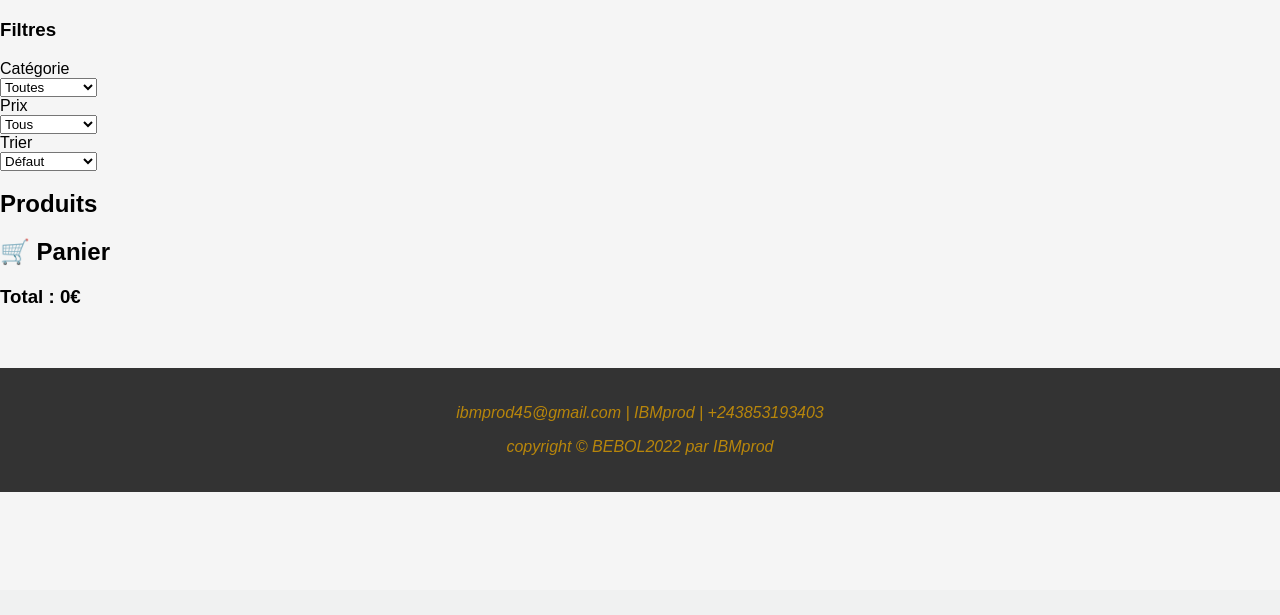
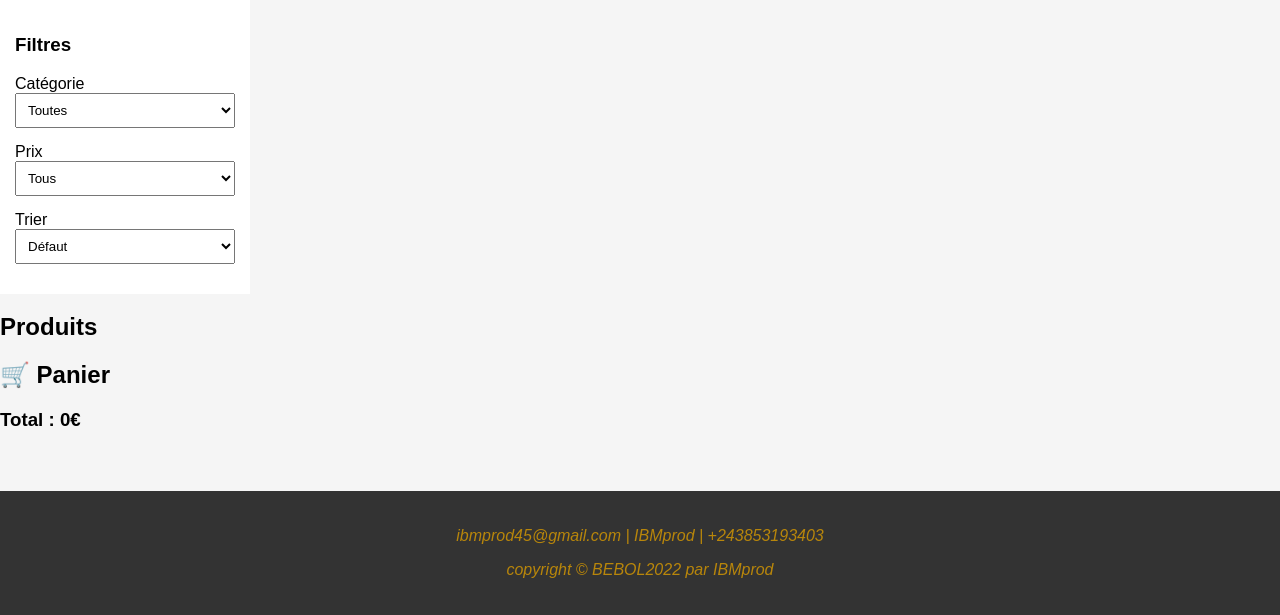
Before and after one commit to Benjamin-masini/IBMprod, a PHP site: page /wenze_feed.html in a window 1280 px wide. Shown: the part 210-825 px from the top of the page. Before the commit the page ends 702 px from the top, so only its background shows below. Run offline with PHP 8.4, Linux system fonts and the light colour scheme.

Commit message:
Update wenze_feed.css

```diff
--- a/wenze_feed.css
+++ b/wenze_feed.css
@@ -49,16 +49,29 @@ body {
 }
 
 /* SIDEBAR */
-/* Cibler la section des filtres et l'afficher en flex */
+
+.sidebar {
+    width: 220px;
+    background: white;
+    padding: 15px;
+}
+
+.sidebar select {
+    width: 100%;
+    margin-bottom: 15px;
+    padding: 8px;
+}
+
+/* CSS pour les filtres horizontaux */
 .sidebar {
     display: flex;
-    flex-direction: column; /* Laisser la disposition actuelle pour la structure générale */
+    flex-direction: column; /* Structure générale en colonne */
 }
 
 .filters-wrapper {
     display: flex;
-    gap: 20px; /* Espacement entre les filtres */
-    flex-wrap: wrap; /* Permet aux filtres de se déplacer sur une nouvelle ligne sur les petits écrans */
+    gap: 20px; /* Espace entre les filtres */
+    flex-wrap: wrap; /* Permet aux filtres de se réorganiser sur les petits écrans */
     margin-bottom: 20px; /* Marge sous les filtres */
 }
 
@@ -75,7 +88,7 @@ body {
 .filter-item select {
     padding: 8px;
     font-size: 14px;
-    min-width: 150px; /* Fixer la largeur minimale pour les select */
+    min-width: 150px; /* Largeur minimale pour les filtres */
 }
 
 /* GRID PRODUITS */
```
